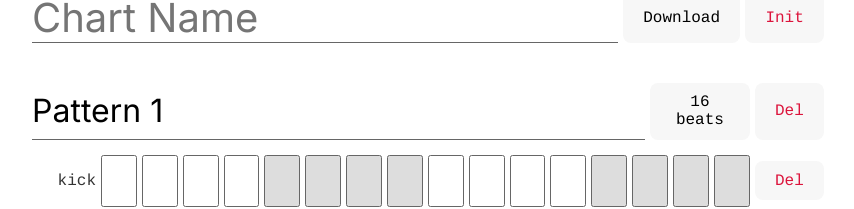
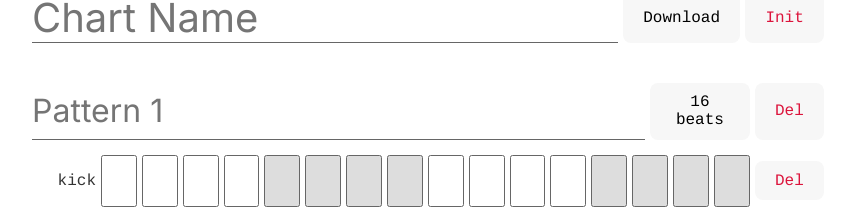
Before and after one commit to nma-m/rc101, a React (Vite) app: page / in a window 1280 px wide. Shown: the part 166-375 px from the top of the page, without its empty margins (212-1066 px from the left). Built offline with nearby package versions, Linux system fonts and the light colour scheme.

Commit message:
Create new patterns without generated name

```diff
--- a/src/components/Chart.jsx
+++ b/src/components/Chart.jsx
@@ -4,7 +4,7 @@ import Pattern from './Pattern';
 const Chart = () => {
   const initChart = [
     {
-      title: 'Pattern 1',
+      title: '',
       notes: '',
       patternLength: 16,
       instruments: [
@@ -37,7 +37,7 @@ const Chart = () => {
   const addPattern = () => {
     const lastPattern = patterns[patterns.length - 1];
     const newPattern = {
-      title: `Pattern ${patterns.length + 1}`,
+      title: '',
       notes: '',
       patternLength: 16,
       instruments: lastPattern.instruments.map((instrument) => ({
@@ -134,6 +134,7 @@ const Chart = () => {
       {patterns.map((pattern, index) => (
         <Pattern
           key={index}
+          index={index}
           title={pattern.title}
           notes={pattern.notes}
           instruments={pattern.instruments}
--- a/src/components/Pattern.jsx
+++ b/src/components/Pattern.jsx
@@ -1,7 +1,7 @@
 import React from 'react';
 import Instrument from './Instrument';
 
-const Pattern = ({ title, notes, instruments, patternLength, onRename, onUpdateNotes, onAddInstrument, onDeleteInstrument, onRenameInstrument, onToggleBeat, onDeletePattern, onTogglePatternLength }) => {
+const Pattern = ({ index, title, notes, instruments, patternLength, onRename, onUpdateNotes, onAddInstrument, onDeleteInstrument, onRenameInstrument, onToggleBeat, onDeletePattern, onTogglePatternLength }) => {
   return (
     <div className='pattern'>
       <div className='pattern-header'>
@@ -12,7 +12,7 @@ const Pattern = ({ title, notes, instruments, patternLength, onRename, onUpdateN
           type='text'
           value={title}
           onChange={(e) => onRename(e.target.value)}
-          placeholder='Pattern Name'
+          placeholder={`Pattern ${index + 1}`}
           className='pattern-name-input no-print'
         />
         <button
```
